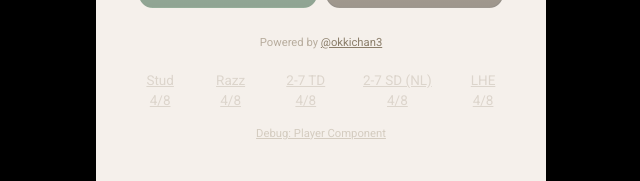
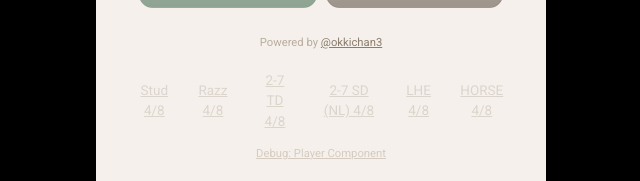
Before and after one commit to okihara/plo-game, a React (Vite) app: page / in a window 1280 px wide. Shown: the part 482-663 px from the top of the page, without its empty margins (319-959 px from the left). Built offline with nearby package versions, Linux system fonts and the light colour scheme; no server answers.

Commit message:
fix: ロビーにHORSEテーブルへの参加リンクを追加
フッターのバリアントリンク一覧にHORSE 4/8ボタンが表示されていなかったため追加

Co-Authored-By: Claude Opus 4.6 <noreply@anthropic.com>

```diff
--- a/src/pages/SimpleLobby.tsx
+++ b/src/pages/SimpleLobby.tsx
@@ -358,6 +358,13 @@ export function SimpleLobby({ onPlayOnline, onCreatePrivate, onJoinPrivate }: Si
             >
               LHE 4/8
             </button>
+            <button
+              onClick={() => user && !maintenance?.isActive && onPlayOnline('4/8', false, 'horse')}
+              disabled={!user || !!maintenance?.isActive}
+              className="text-cream-500 hover:text-cream-700 underline transition-colors disabled:opacity-40 disabled:cursor-not-allowed"
+            >
+              HORSE 4/8
+            </button>
           </div>
 
           {/* Debug link */}
```
